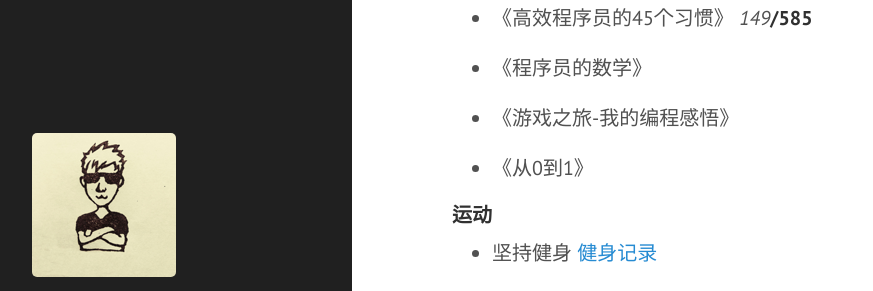
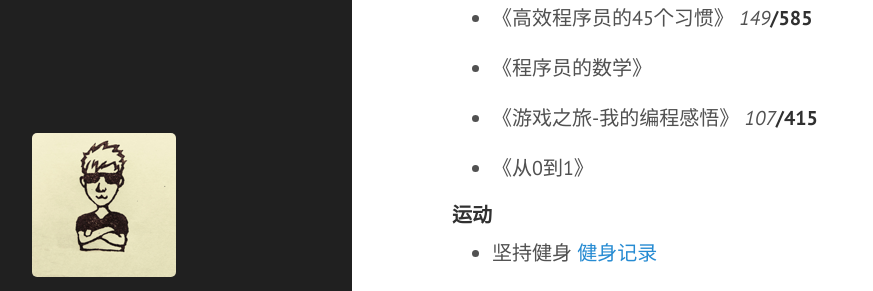
Before and after one commit to dragon8897/dragon8897.github.io, a Jekyll site: the page built from _posts/2016-01-03-new-plan.md, in a window 1280 px wide and 1325 px high. Shown: the part 647-938 px from the top of the window, without its empty margins (8-881 px from the left). Built offline with Jekyll 4.4.1, drawn with Linux system fonts in a browser that asks for light colours; Markdown is read by kramdown in place of the engine named in the settings.

```diff
--- a/_posts/2016-01-03-new-plan.md
+++ b/_posts/2016-01-03-new-plan.md
@@ -33,7 +33,7 @@ title: 2016计划
 
  - 《程序员的数学》
 
- - 《游戏之旅-我的编程感悟》
+ - 《游戏之旅-我的编程感悟》 *107***/415**
 
  - 《从0到1》
 
@@ -43,6 +43,6 @@ title: 2016计划
 
 
 
- - 坚持健身 [健身记录](http://dragon8897.github.io/fitness/)
+ - 坚持健身 [健身记录](/fitness/)
 
  - 跑一次马拉松
```
